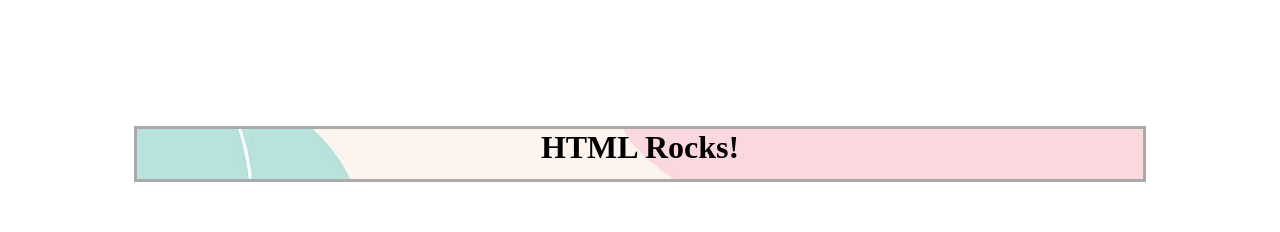
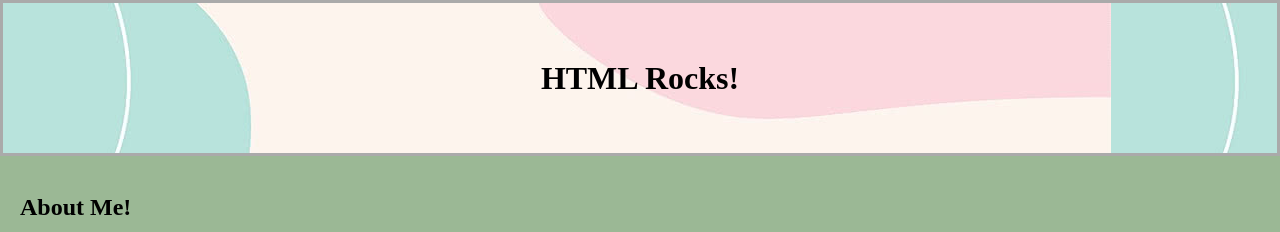
Before and after one commit to Ryan-T-Orth/Full-Stack-p1, a website: page index.html in a window 1280 px wide. Shown: the top 232 px of the page. Drawn offline with Linux system fonts and the light colour scheme.

Commit message:
More CSS changes

```diff
--- a/css/style.css
+++ b/css/style.css
@@ -1,11 +1,21 @@
+body {
+  background-color: #9bb895;
+  margin: 0%;
+  padding: 0%;
+  border: 0%;
+}
+
 h1 {
-  text-align: center;
+  display: flex;
+  justify-content: center;
+  align-items: center;
   border-color: #aaaaaa;
   border-style: solid;
   background-image: url("../img/header-background.jpg");
-  background-size: cover;
-  height: 50px;
-  margin: 10%;
+  height: 150px;
+  padding: 0%;
+  margin: 0%;
+  border: 0px 0px 3px 0px;
 }
 
 h2 {
@@ -32,6 +42,10 @@ th {
 
 tbody tr:nth-child(even) {
   background-color: #f9f9f9;
+}
+
+tbody tr:nth-child(odd) {
+  background-color: #ffffff;
 }
 
 tbody tr:hover {
@@ -76,3 +90,7 @@ li {
 input[type="number"]::placeholder {
   color: #b0cbf5;
 }
+
+#jokeTableDiv {
+  margin: 2% 10% 0% 10%;
+}
--- a/index.html
+++ b/index.html
@@ -56,7 +56,9 @@
 
   <hr>
   <button id="jokeButtonTable">Get a 5 Random Jokes</button>
-  <table id="jokeTable"></table>
+  <div id="jokeTableDiv">
+    <table id="jokeTable"></table>
+  </div>
 
   <script type="module" script="js/main.js">
     import { helloWorld, add, fetchRandomJoke, fetch5RandomJokes } from './js/main.js';
```
